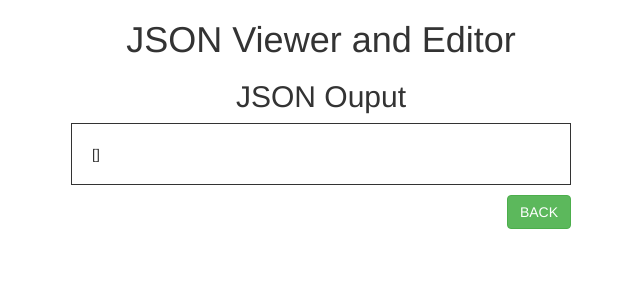
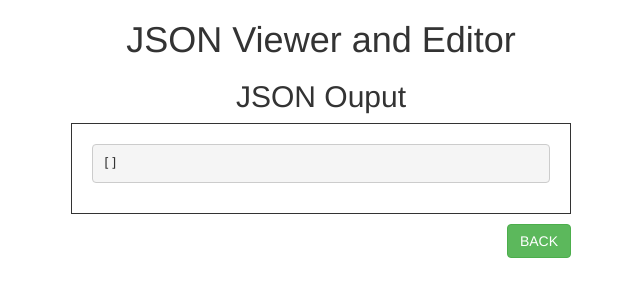
Before and after one commit to duffycheng/json-editor, a website: page app/index.html at #/output in a window 1280 px wide. Shown: the whole page, without its empty margins (319-959 px from the left). Drawn offline with nearby package versions, Linux system fonts and the light colour scheme.

Commit message:
put json ouput inside pre tag

```diff
--- a/app/output/output.html
+++ b/app/output/output.html
@@ -1,6 +1,6 @@
 <h2>JSON Ouput</h2>
 <div class="output">
-	{{jsonData | json}}
+	<pre>{{jsonData | json}}</pre>
 </div>
 <div class="bottom-action">
 	<a href="#/" class="btn btn-success">BACK</a>
```
